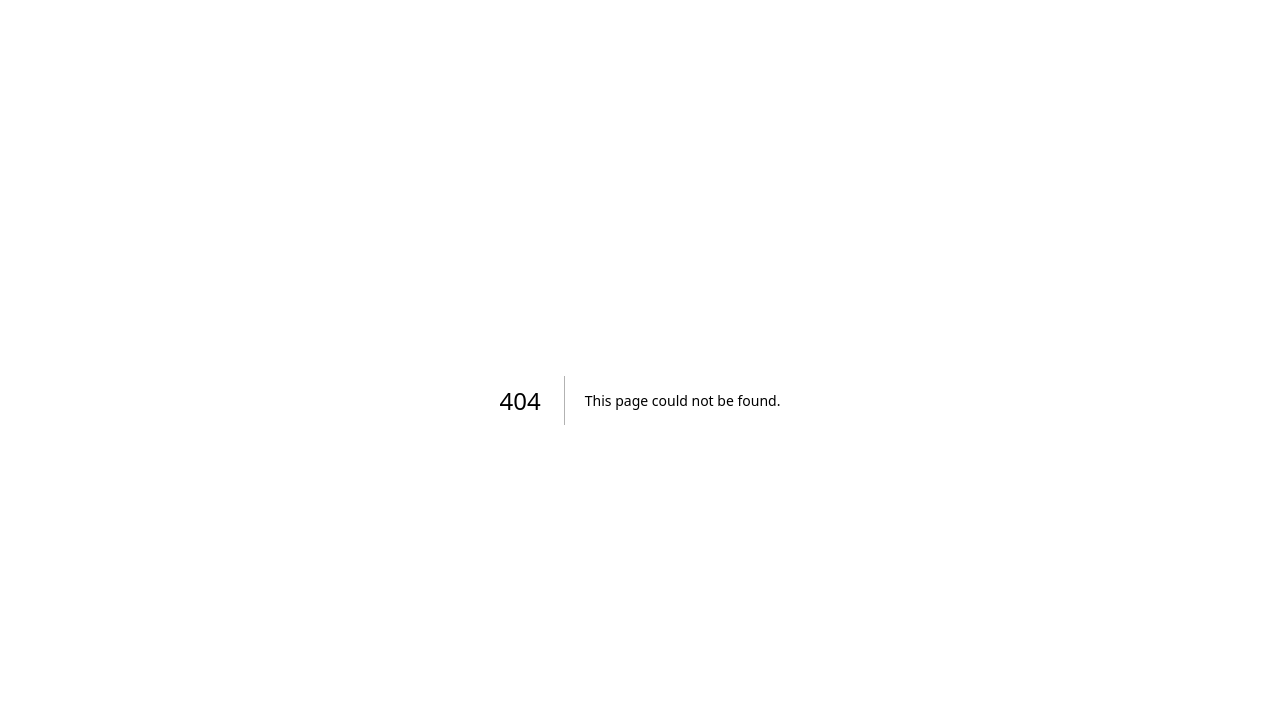
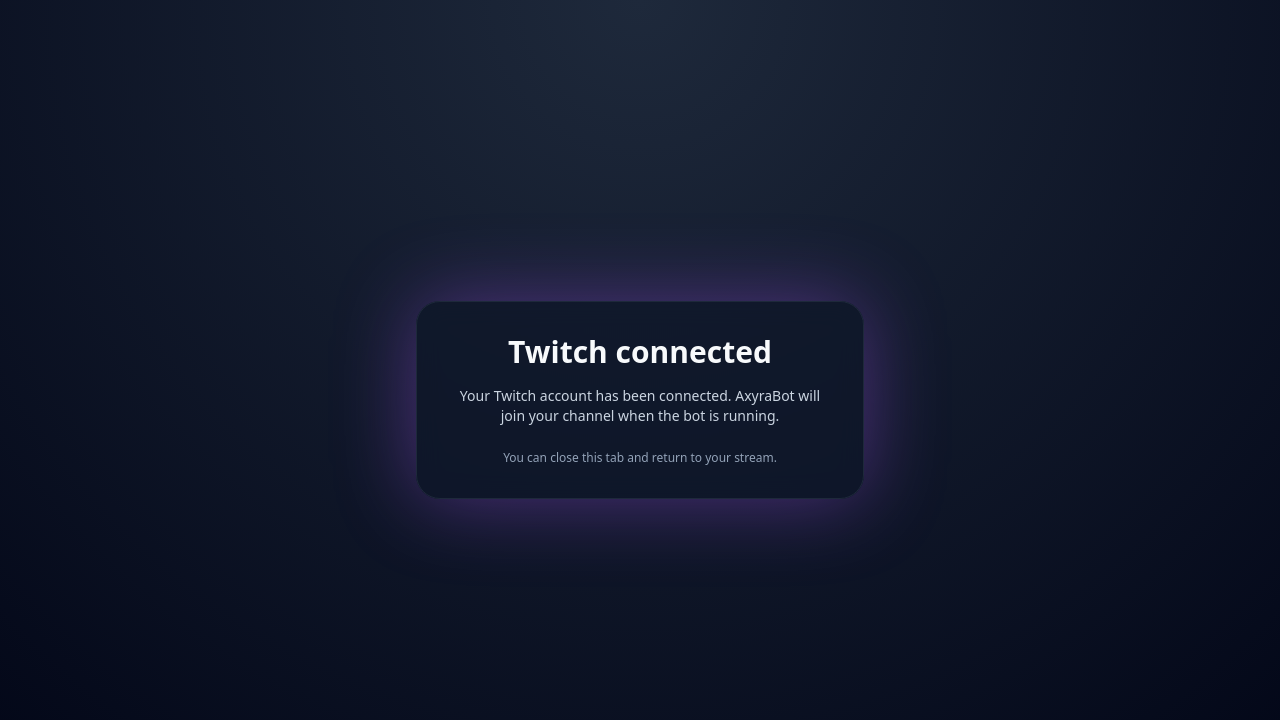
Before and after one commit to nopopcorn12312/AxyraBot, a Next.js app in the folder frontend/: page /connected in a window 1280 px wide. Before the commit this address had no page. Shown: the top 720 px of the page. Built offline with nearby package versions, Linux system fonts and the light colour scheme.

Commit message:
Wire frontend connect button to broadcaster OAuth callback

```diff
--- /dev/null
+++ b/frontend/app/connected/page.tsx
@@ -0,0 +1,26 @@
+"use client";
+
+import { useSearchParams } from "next/navigation";
+
+export default function ConnectedPage() {
+  const searchParams = useSearchParams();
+  const login = searchParams.get("login");
+
+  return (
+    <main className="min-h-screen flex items-center justify-center px-4 bg-[radial-gradient(circle_at_top,_#1e293b,_#020617)]">
+      <div className="max-w-md w-full rounded-3xl border border-slate-800 bg-slate-900/70 p-8 text-center shadow-glow backdrop-blur-md">
+        <h1 className="text-2xl sm:text-3xl font-semibold text-slate-50">
+          Twitch connected
+        </h1>
+        <p className="mt-4 text-sm text-slate-300">
+          {login
+            ? `AxyraBot is now configured to join ${login}'s channel when the bot is running.`
+            : "Your Twitch account has been connected. AxyraBot will join your channel when the bot is running."}
+        </p>
+        <p className="mt-6 text-xs text-slate-400">
+          You can close this tab and return to your stream.
+        </p>
+      </div>
+    </main>
+  );
+}
--- a/frontend/app/page.tsx
+++ b/frontend/app/page.tsx
@@ -1,7 +1,11 @@
 const backendUrl = process.env.NEXT_PUBLIC_BACKEND_URL ?? "https://your-backend.onrender.com";
+const frontendUrl = process.env.NEXT_PUBLIC_FRONTEND_URL;
 
 export default function HomePage() {
-  const connectUrl = `${backendUrl}/auth/start`;
+  const redirectTarget = frontendUrl ? `${frontendUrl}/connected` : "";
+  const connectUrl = redirectTarget
+    ? `${backendUrl}/auth/start?redirect=${encodeURIComponent(redirectTarget)}`
+    : `${backendUrl}/auth/start`;
 
   return (
     <main className="min-h-screen flex items-center justify-center px-4 bg-[radial-gradient(circle_at_top,_#1e293b,_#020617)]">
```
Also changed, not shown: 1 other file (tests, documents, lock files or other folders).
